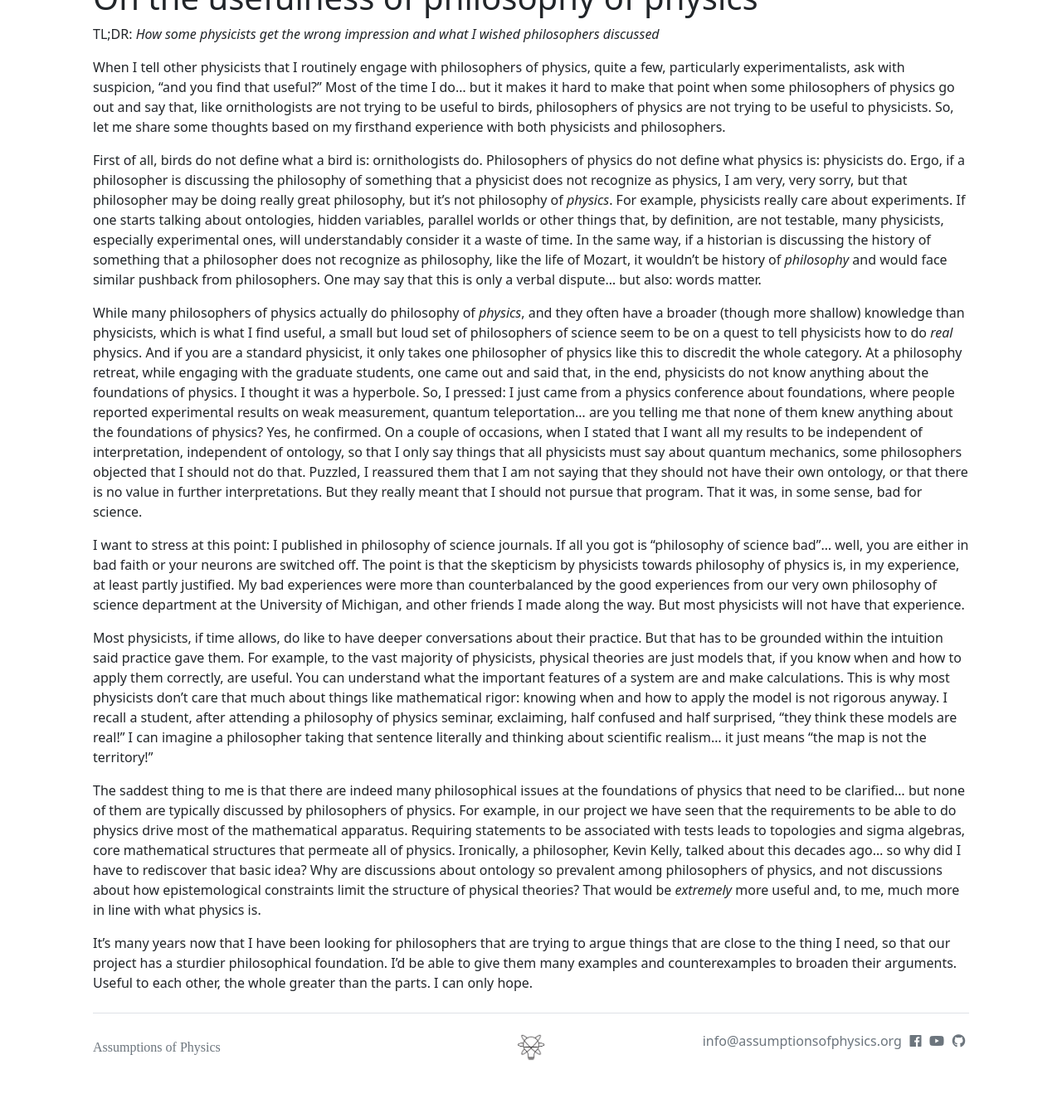
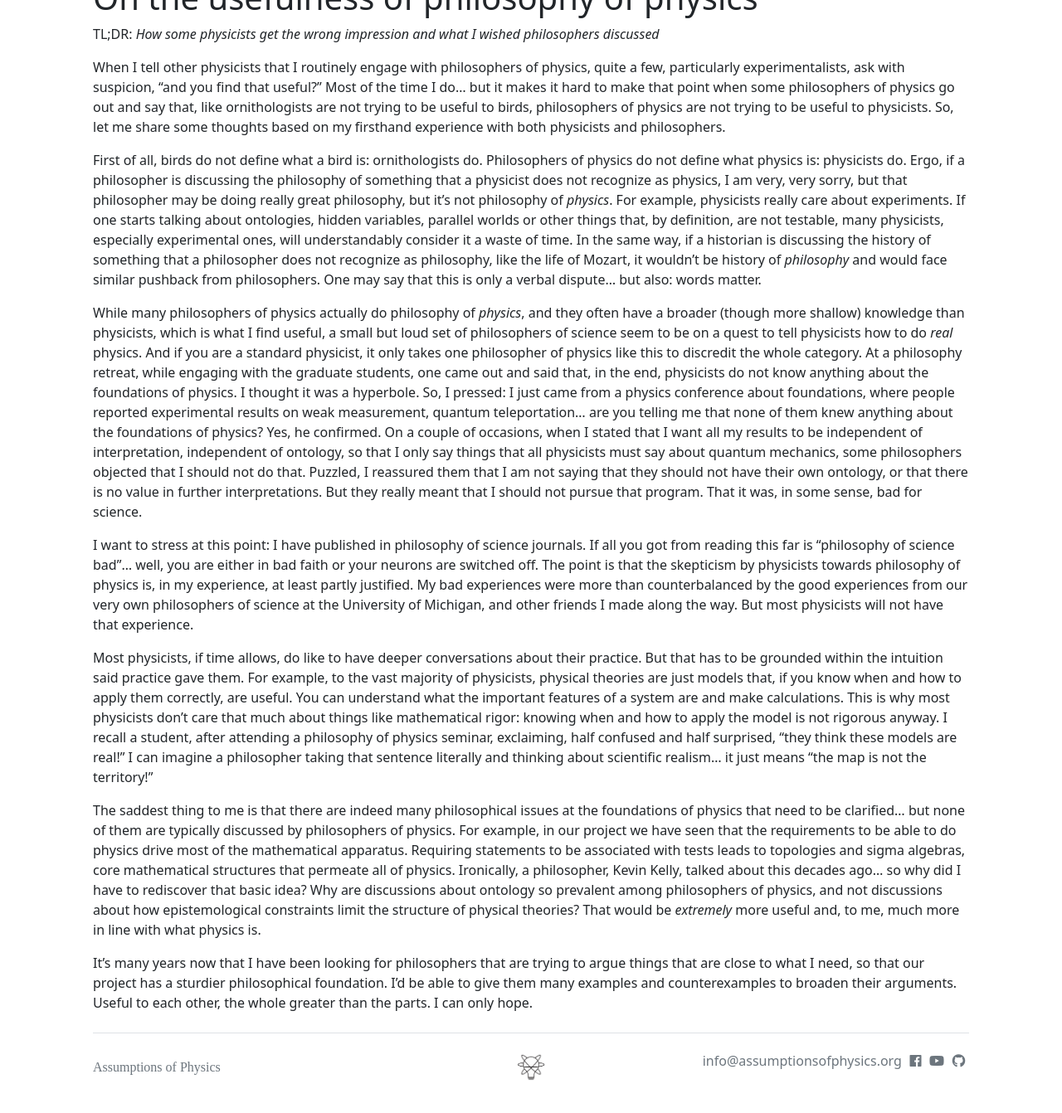
Before and after one commit to assumptionsofphysics/assumptionsofphysics.github.io, a Jekyll site: the page built from _essays/2025-10-15-philosophy-and-physics.md, in a window 1280 px wide and 1400 px high, scrolled down 146 px. Shown: the top 1342 px of the window at 83% size. Built offline with Jekyll 4.4.1, drawn with Linux system fonts in a browser that asks for light colours; nearby versions of some CDN libraries; some web fonts are replaced.

Commit message:
Minor changes

```diff
--- a/_essays/2025-10-15-philosophy-and-physics.md
+++ b/_essays/2025-10-15-philosophy-and-physics.md
@@ -12,10 +12,10 @@ First of all, birds do not define what a bird is: ornithologists do. Philosopher
 
 While many philosophers of physics actually do philosophy of *physics*, and they often have a broader (though more shallow) knowledge than physicists, which is what I find useful, a small but loud set of philosophers of science seem to be on a quest to tell physicists how to do *real* physics. And if you are a standard physicist, it only takes one philosopher of physics like this to discredit the whole category. At a philosophy retreat, while engaging with the graduate students, one came out and said that, in the end, physicists do not know anything about the foundations of physics. I thought it was a hyperbole. So, I pressed: I just came from a physics conference about foundations, where people reported experimental results on weak measurement, quantum teleportation... are you telling me that none of them knew anything about the foundations of physics? Yes, he confirmed. On a couple of occasions, when I stated that I want all my results to be independent of interpretation, independent of ontology, so that I only say things that all physicists must say about quantum mechanics, some philosophers objected that I should not do that. Puzzled, I reassured them that I am not saying that they should not have their own ontology, or that there is no value in further interpretations. But they really meant that I should not pursue that program. That it was, in some sense, bad for science.
 
-I want to stress at this point: I published in philosophy of science journals. If all you got is "philosophy of science bad"... well, you are either in bad faith or your neurons are switched off. The point is that the skepticism by physicists towards philosophy of physics is, in my experience, at least partly justified. My bad experiences were more than counterbalanced by the good experiences from our very own philosophy of science department at the University of Michigan, and other friends I made along the way. But most physicists will not have that experience.
+I want to stress at this point: I have published in philosophy of science journals. If all you got from reading this far is "philosophy of science bad"... well, you are either in bad faith or your neurons are switched off. The point is that the skepticism by physicists towards philosophy of physics is, in my experience, at least partly justified. My bad experiences were more than counterbalanced by the good experiences from our very own philosophers of science at the University of Michigan, and other friends I made along the way. But most physicists will not have that experience.
 
 Most physicists, if time allows, do like to have deeper conversations about their practice. But that has to be grounded within the intuition said practice gave them. For example, to the vast majority of physicists, physical theories are just models that, if you know when and how to apply them correctly, are useful. You can understand what the important features of a system are and make calculations. This is why most physicists don't care that much about things like mathematical rigor: knowing when and how to apply the model is not rigorous anyway. I recall a student, after attending a philosophy of physics seminar, exclaiming, half confused and half surprised, "they think these models are real!" I can imagine a philosopher taking that sentence literally and thinking about scientific realism... it just means "the map is not the territory!"
 
 The saddest thing to me is that there are indeed many philosophical issues at the foundations of physics that need to be clarified... but none of them are typically discussed by philosophers of physics. For example, in our project we have seen that the requirements to be able to do physics drive most of the mathematical apparatus. Requiring statements to be associated with tests leads to topologies and sigma algebras, core mathematical structures that permeate all of physics. Ironically, a philosopher, Kevin Kelly, talked about this decades ago... so why did I have to rediscover that basic idea? Why are discussions about ontology so prevalent among philosophers of physics, and not discussions about how epistemological constraints limit the structure of physical theories? That would be *extremely* more useful and, to me, much more in line with what physics is.
 
-It's many years now that I have been looking for philosophers that are trying to argue things that are close to the thing I need, so that our project has a sturdier philosophical foundation. I'd be able to give them many examples and counterexamples to broaden their arguments. Useful to each other, the whole greater than the parts. I can only hope.
+It's many years now that I have been looking for philosophers that are trying to argue things that are close to what I need, so that our project has a sturdier philosophical foundation. I'd be able to give them many examples and counterexamples to broaden their arguments. Useful to each other, the whole greater than the parts. I can only hope.
```
